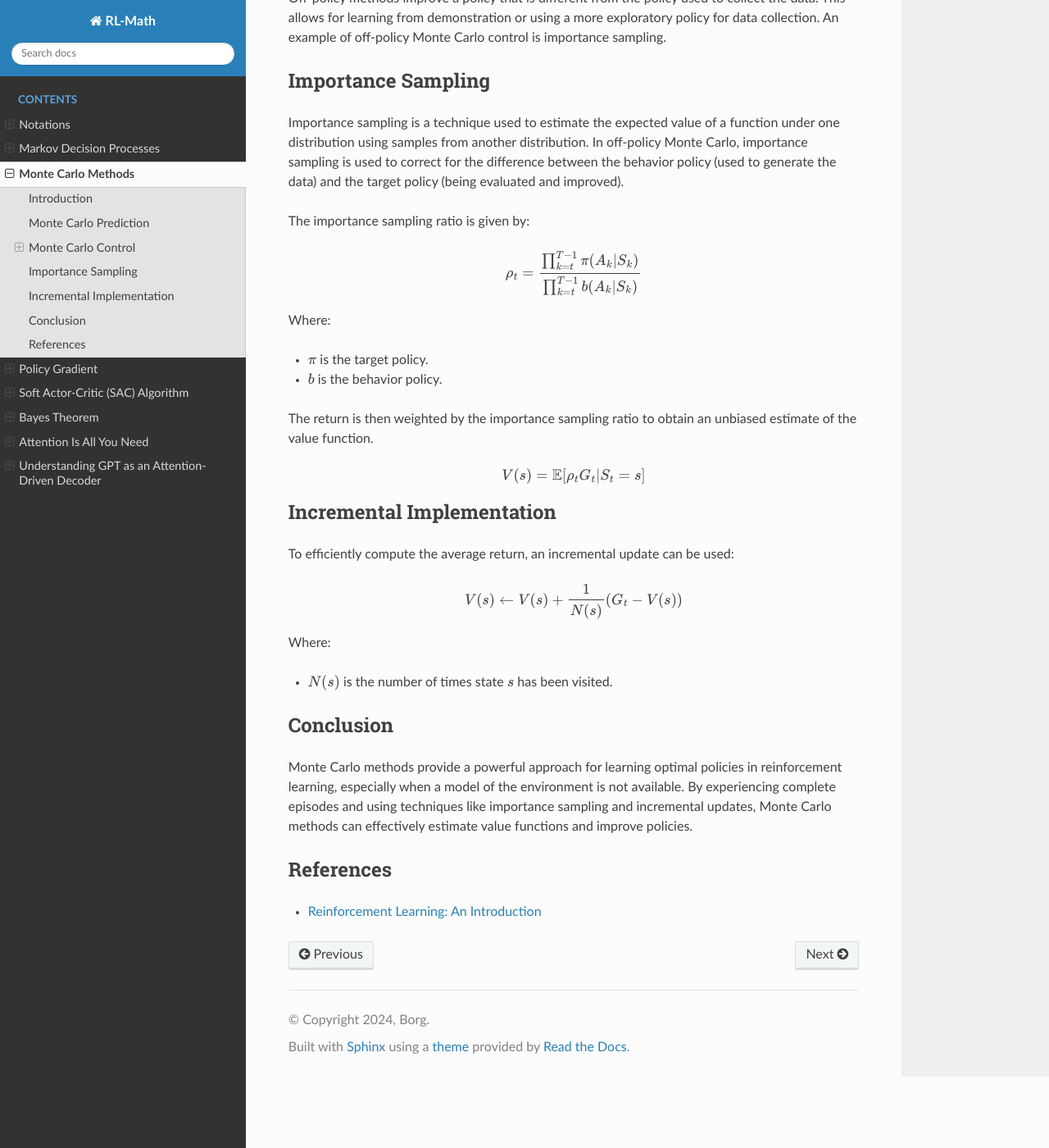
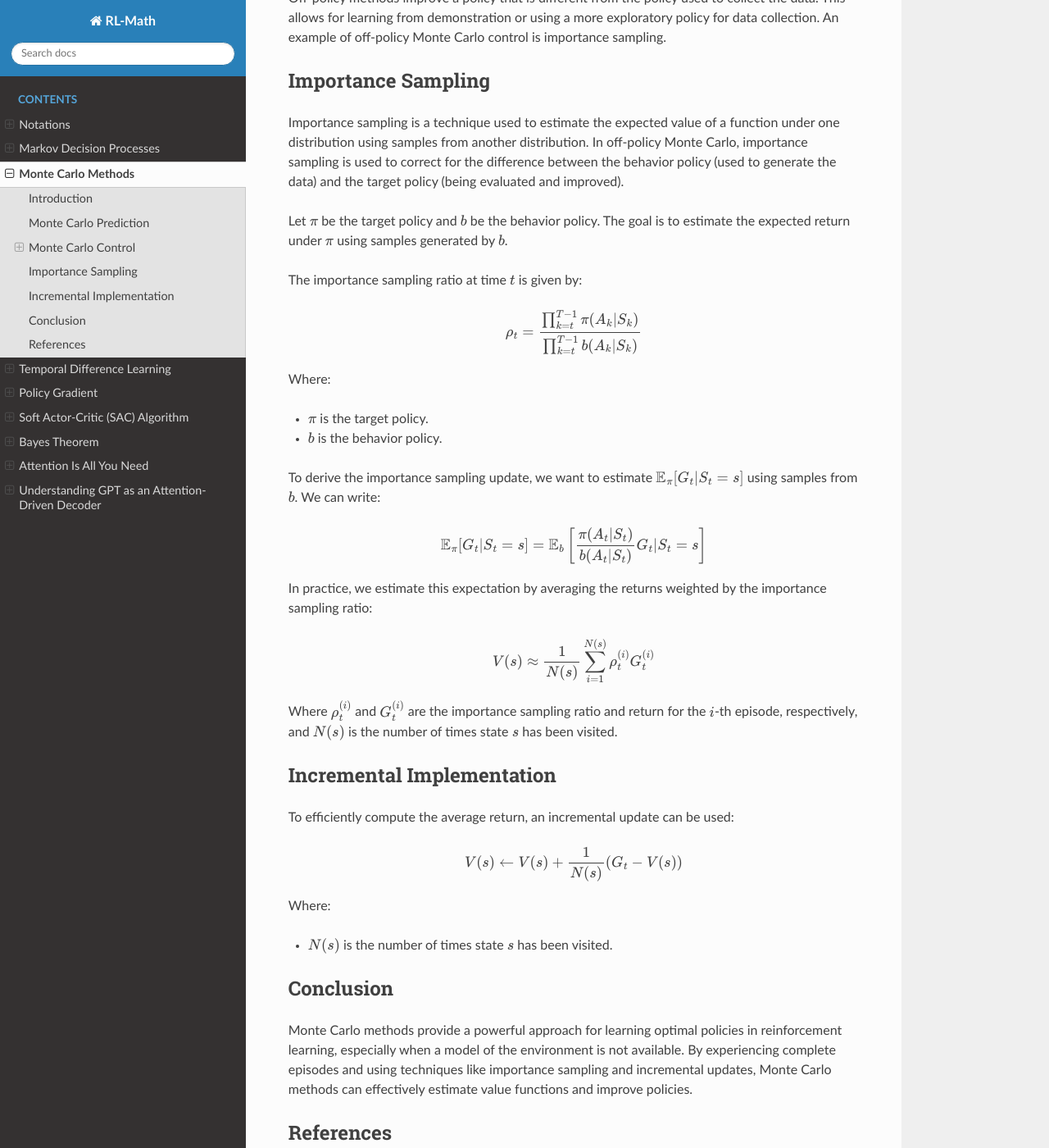
Before and after one commit to boyin96/Reinforcement-Learning-Math, a Sphinx documentation site: the page built from docs/source/mc.rst, in a window 1280 px wide and 1400 px high, scrolled down 1911 px. Shown: the whole window at 82% size. Built offline with Sphinx 7.4.7 and the Read the Docs theme 3.1.0, drawn with Linux system fonts in a browser that asks for light colours; formulas are drawn with MathJax 3; some of the changed text lies outside the part shown.

```diff
--- a/docs/source/index.rst
+++ b/docs/source/index.rst
@@ -18,6 +18,7 @@ Reinforcement learning is a powerful paradigm for decision-making and control ta
    symbols
    mdp
    mc
+   td
    policy_gradient
    sac
    bayes
--- a/docs/source/mc.rst
+++ b/docs/source/mc.rst
@@ -72,7 +72,9 @@ Importance Sampling
 -------------------
 Importance sampling is a technique used to estimate the expected value of a function under one distribution using samples from another distribution. In off-policy Monte Carlo, importance sampling is used to correct for the difference between the behavior policy (used to generate the data) and the target policy (being evaluated and improved).
 
-The importance sampling ratio is given by:
+Let :math:`\pi` be the target policy and :math:`b` be the behavior policy. The goal is to estimate the expected return under :math:`\pi` using samples generated by :math:`b`.
+
+The importance sampling ratio at time :math:`t` is given by:
 
 .. math::
     \rho_t = \frac{\prod_{k=t}^{T-1} \pi(A_k | S_k)}{\prod_{k=t}^{T-1} b(A_k | S_k)}
@@ -82,10 +84,17 @@ Where:
 -   :math:`\pi` is the target policy.
 -   :math:`b` is the behavior policy.
 
-The return is then weighted by the importance sampling ratio to obtain an unbiased estimate of the value function.
+To derive the importance sampling update, we want to estimate :math:`\mathbb{E}_{\pi}[G_t | S_t = s]` using samples from :math:`b`. We can write:
 
 .. math::
-    V(s) = \mathbb{E}[\rho_t G_t | S_t = s]
+    \mathbb{E}_{\pi}[G_t | S_t = s] = \mathbb{E}_{b}\left[\frac{\pi(A_t | S_t)}{b(A_t | S_t)} G_t | S_t = s\right]
+
+In practice, we estimate this expectation by averaging the returns weighted by the importance sampling ratio:
+
+.. math::
+    V(s) \approx \frac{1}{N(s)} \sum_{i=1}^{N(s)} \rho_t^{(i)} G_t^{(i)}
+
+Where :math:`\rho_t^{(i)}` and :math:`G_t^{(i)}` are the importance sampling ratio and return for the :math:`i`-th episode, respectively, and :math:`N(s)` is the number of times state :math:`s` has been visited.
 
 Incremental Implementation
 --------------------------
```
Also changed, not shown: other parts of docs/source/mc.rst (+1 -1 lines), docs/source/td.rst (added, +56 -0 lines).
